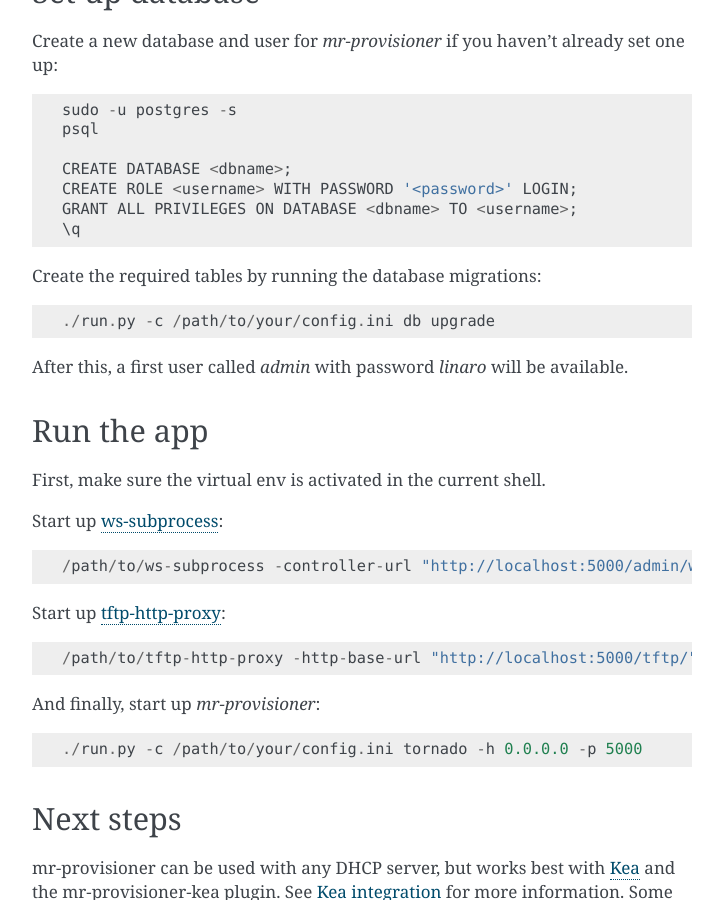
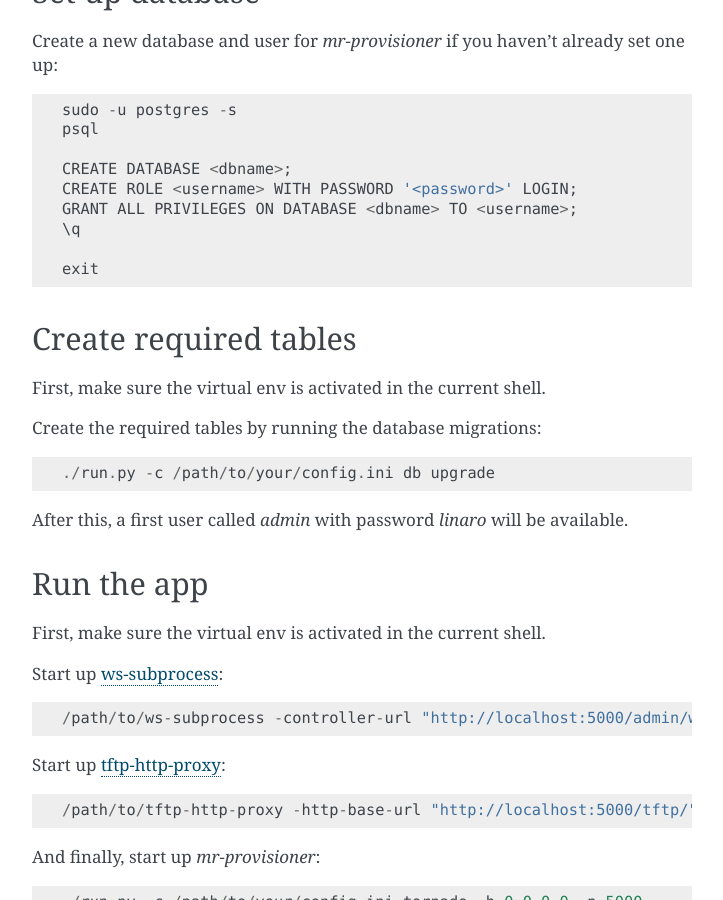
Before and after one commit to mr-provisioner/mr-provisioner, a Sphinx documentation site: the page built from docs/getting_started.rst, in a window 1280 px wide and 900 px high, scrolled down 1901 px. Shown: the whole window, without its empty margins (388-1111 px from the left). Built offline with Sphinx 7.4.7, drawn with Linux system fonts in a browser that asks for light colours; some of the changed text lies outside the part shown.

Commit message:
Update getting_started.rst

```diff
--- a/docs/getting_started.rst
+++ b/docs/getting_started.rst
@@ -83,6 +83,13 @@
     GRANT ALL PRIVILEGES ON DATABASE <dbname> TO <username>;
     \q
 
+    exit
+
+Create required tables
+----------------------
+
+First, make sure the virtual env is activated in the current shell.
+
 Create the required tables by running the database migrations::
 
     ./run.py -c /path/to/your/config.ini db upgrade
```
